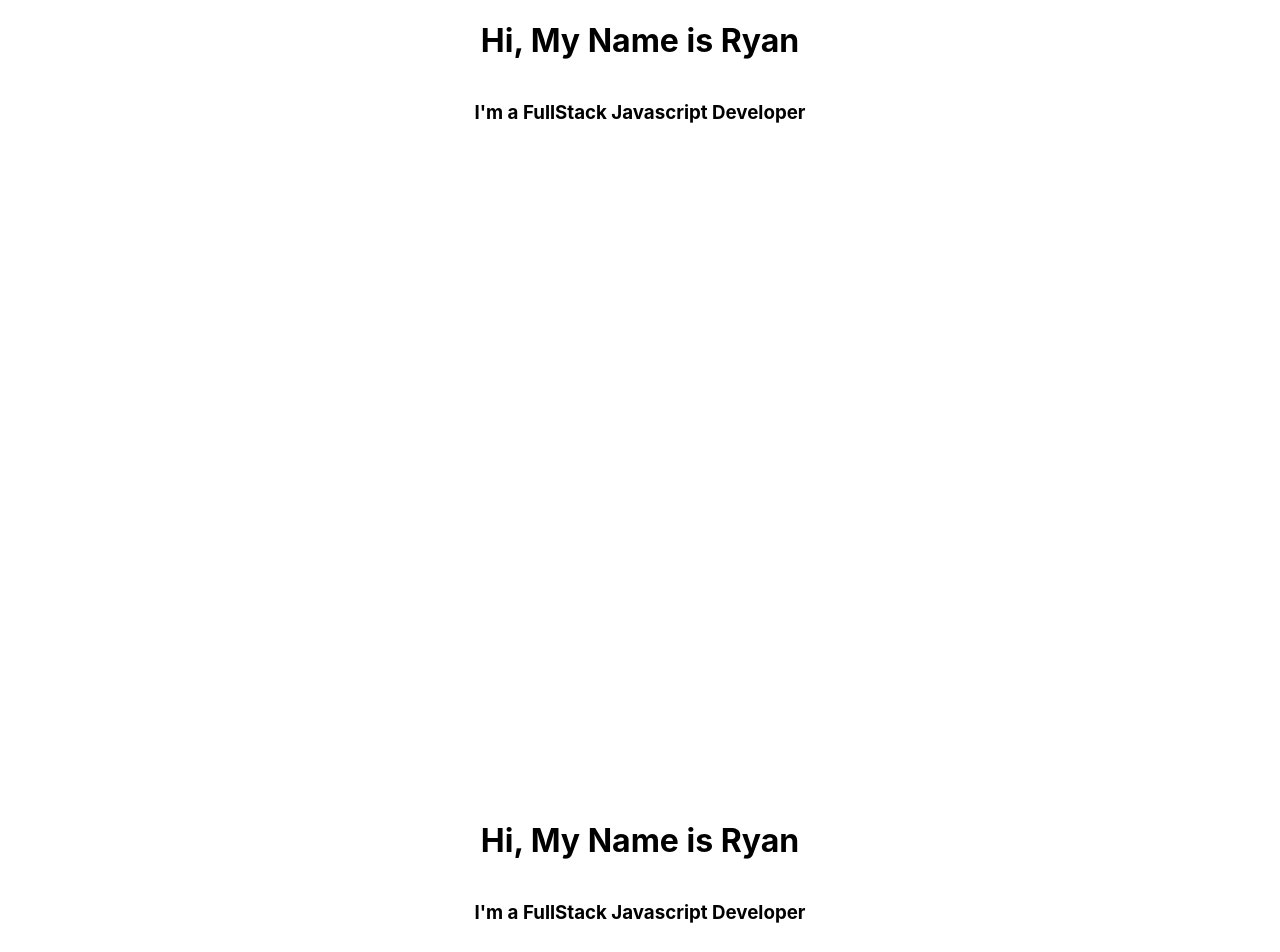
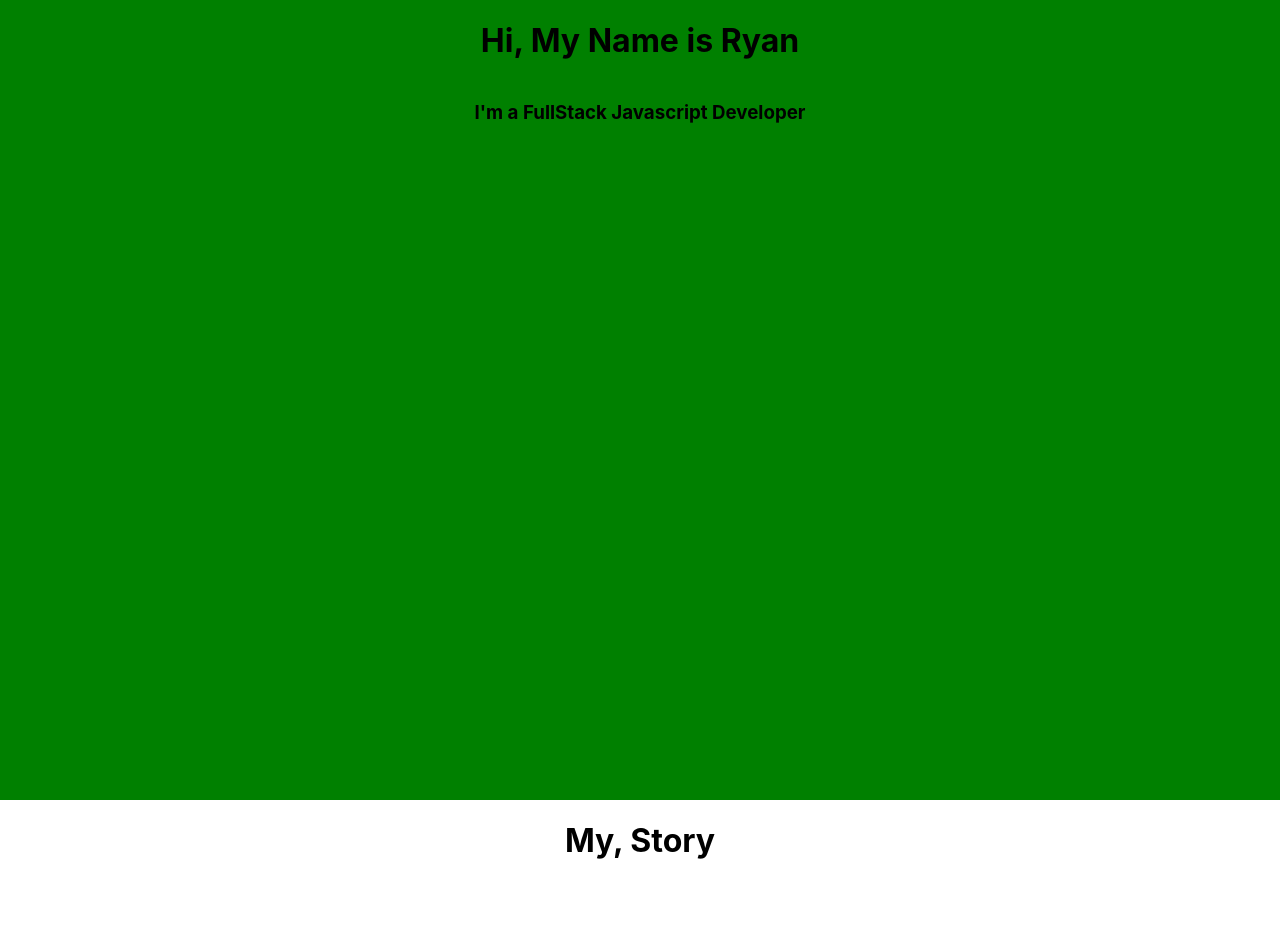
Before and after one commit to udugam/rhulabs.com, a React (Create React App) app in the folder rhulabs/: page / in a window 1280 px wide. Shown: the top 952 px of the page. Built offline with nearby package versions, Linux system fonts and the light colour scheme.

Commit message:
converted Screen component to stateless HOC

```diff
--- a/rhulabs/src/App.js
+++ b/rhulabs/src/App.js
@@ -7,8 +7,13 @@
   render() {
     return (
       <div className="App">
-        <Screen/>
-        <Screen/>
+        <Screen color='green'>
+            <h1>Hi, My Name is Ryan</h1>
+            <h3>I'm a FullStack Javascript Developer</h3>
+        </Screen>
+        <Screen>
+            <h1>My, Story</h1>
+        </Screen>
       </div>
     );
   }
--- a/rhulabs/src/components/Screen.js
+++ b/rhulabs/src/components/Screen.js
@@ -1,21 +1,22 @@
-import React, {Component} from 'react'
+import React from 'react'
 
-class Screen extends Component {
-    render() {
-        return(
-            <div style={styles}>
-                <h1>Hi, My Name is Ryan</h1>
-                <h3>I'm a FullStack Javascript Developer</h3>
-            </div>
-        )
+
+//This component is a responsive component that scales to the current viewport size
+
+const Screen = (props) => {
+
+    const styles = {
+        minHeight: '100vh',
+        backgroundColor: `${props.color}`,
+        display: 'flex',
+        flexDirection: 'column'
     }
-}
 
-const styles = {
-    minHeight: '100vh',
-    backgroundColor: 'white',
-    display: 'flex',
-    flexDirection: 'column'
+    return(
+        <div style={styles}>
+            {props.children}
+        </div>
+    )
 }
 
 export default Screen
```
